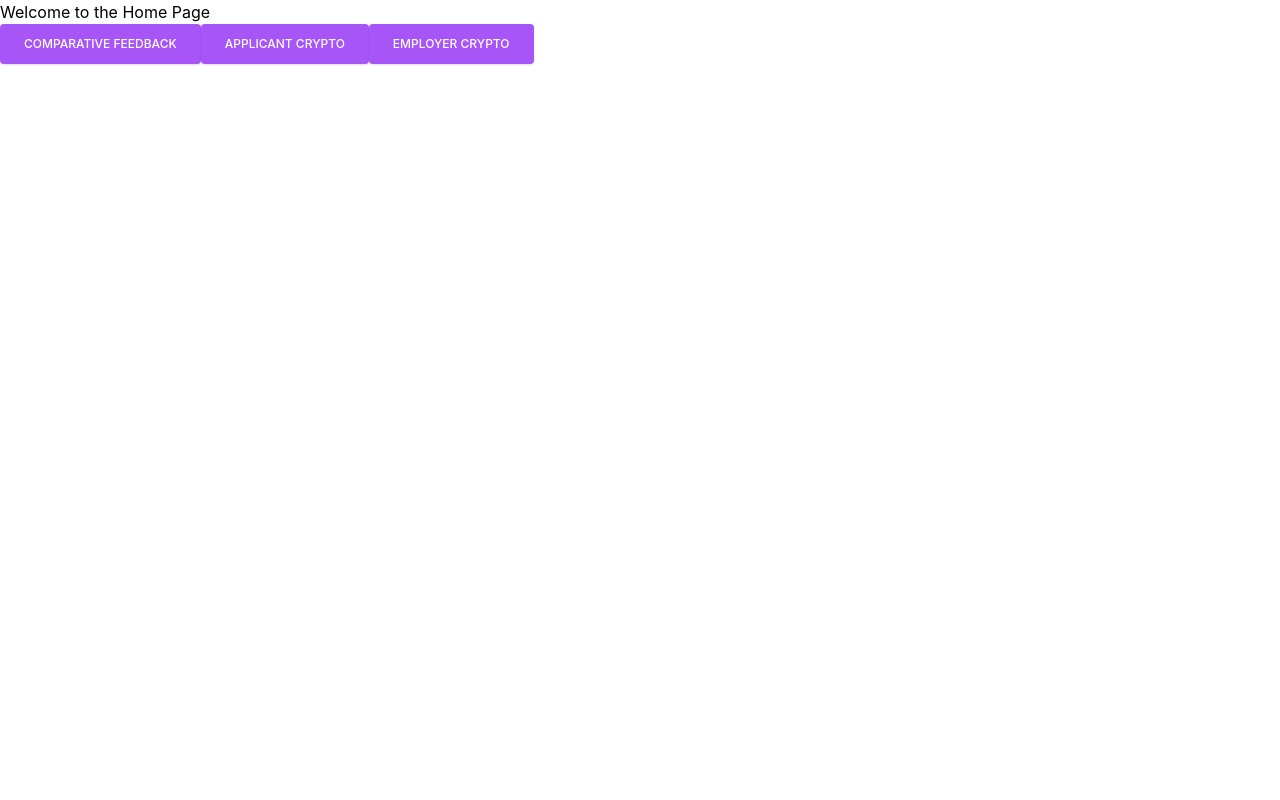
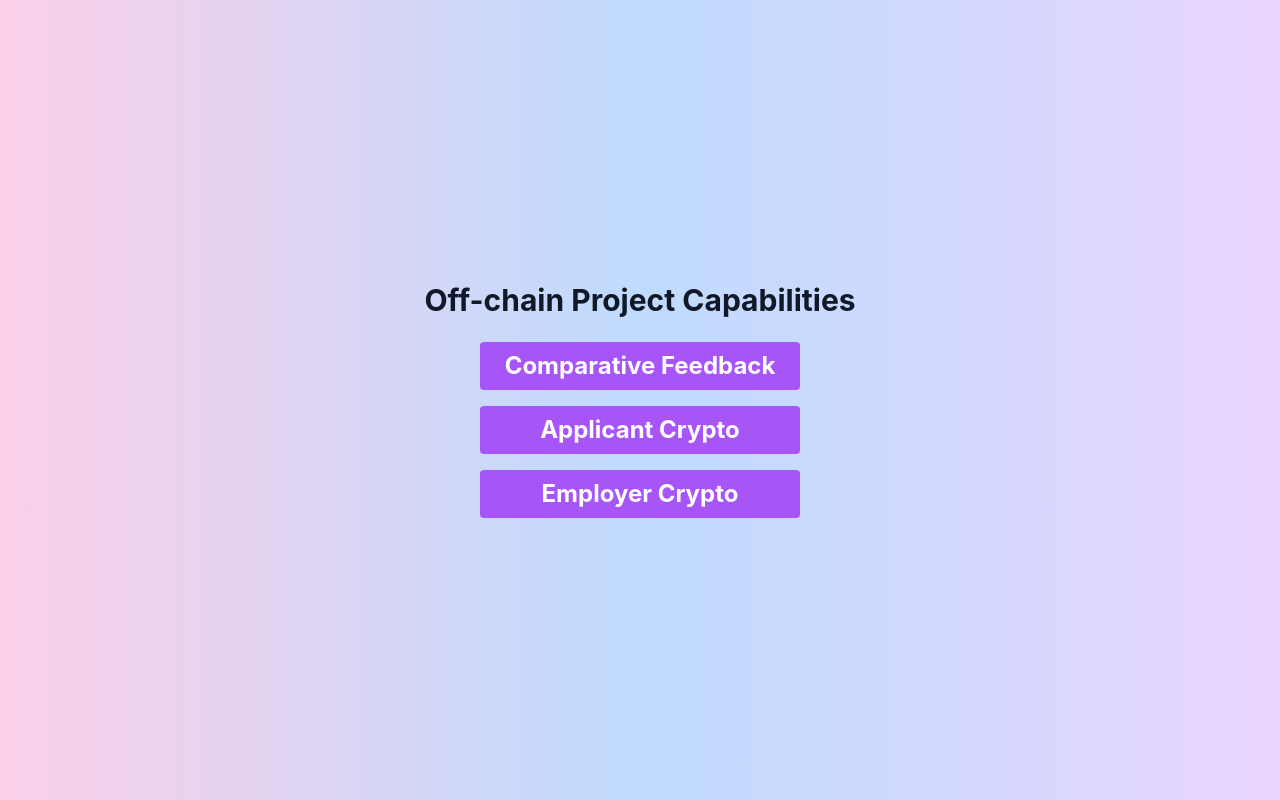
Before and after one commit to MBeshkov/dlt-job-application, a React (Create React App) app in the folder frontend/: page / in a window 1280 px wide. Built offline with nearby package versions, Linux system fonts and the light colour scheme.

Commit message:
home page design

```diff
--- a/frontend/src/App.js
+++ b/frontend/src/App.js
@@ -7,15 +7,15 @@ import './App.css'
 
 const Home = () => {
     return (
-        <div>
-            <h1>Welcome to the Home Page</h1>
-            <Link to="/feedback-summary" className="inline-block px-6 py-2 text-xs font-medium leading-6 text-center text-white uppercase transition bg-purple-500 rounded shadow ripple hover:shadow-lg hover:bg-purple-600 focus:outline-none">
+        <div className="flex flex-col items-center justify-center min-h-screen bg-gradient-to-r from-pink-200 via-blue-200 to-purple-200">
+            <h1 className="mb-6 text-3xl font-bold text-gray-900">Off-chain Project Capabilities</h1>
+            <Link to="/feedback-summary" className="w-full max-w-xs px-4 py-2 mb-4 text-2xl font-bold text-center text-white bg-purple-500 rounded hover:bg-purple-600">
                 Comparative Feedback
             </Link>
-            <Link to="/applicant" className="inline-block px-6 py-2 text-xs font-medium leading-6 text-center text-white uppercase transition bg-purple-500 rounded shadow ripple hover:shadow-lg hover:bg-purple-600 focus:outline-none">
+            <Link to="/applicant" className="w-full max-w-xs px-4 py-2 mb-4 text-2xl font-bold text-center text-white bg-purple-500 rounded hover:bg-purple-600">
                 Applicant Crypto
             </Link>
-            <Link to="/employer" className="inline-block px-6 py-2 text-xs font-medium leading-6 text-center text-white uppercase transition bg-purple-500 rounded shadow ripple hover:shadow-lg hover:bg-purple-600 focus:outline-none">
+            <Link to="/employer" className="w-full max-w-xs px-4 py-2 text-2xl font-bold text-center text-white bg-purple-500 rounded hover:bg-purple-600">
                 Employer Crypto
             </Link>
         </div>
```
